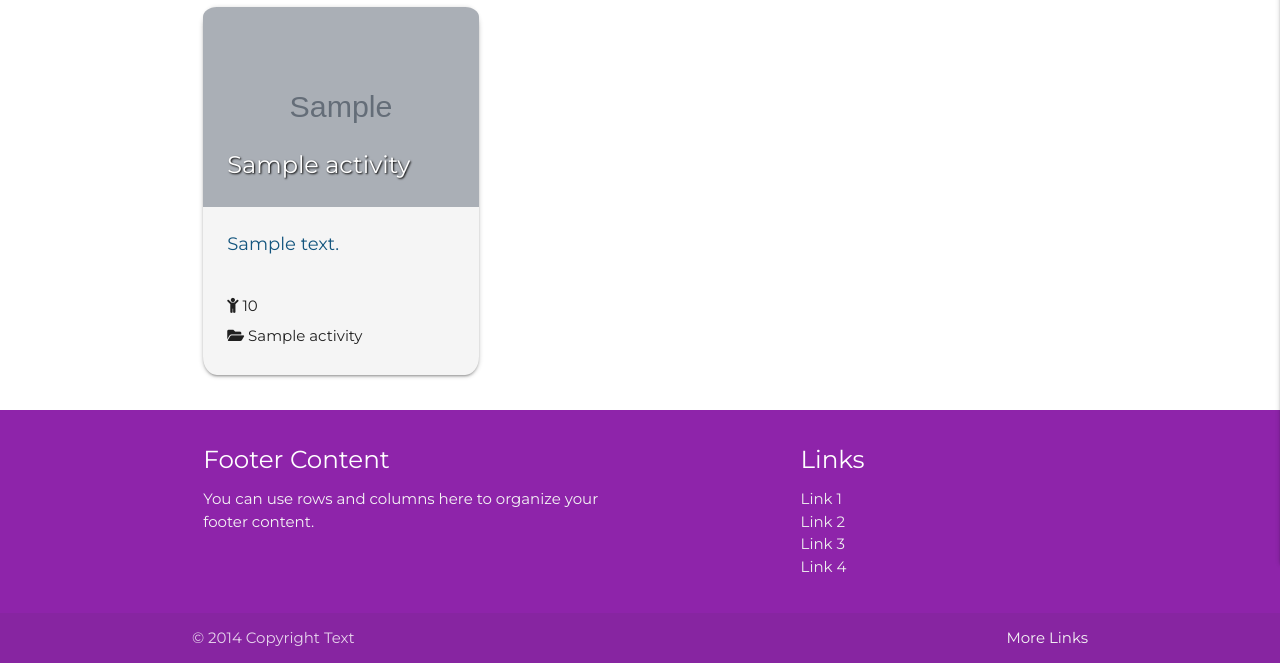
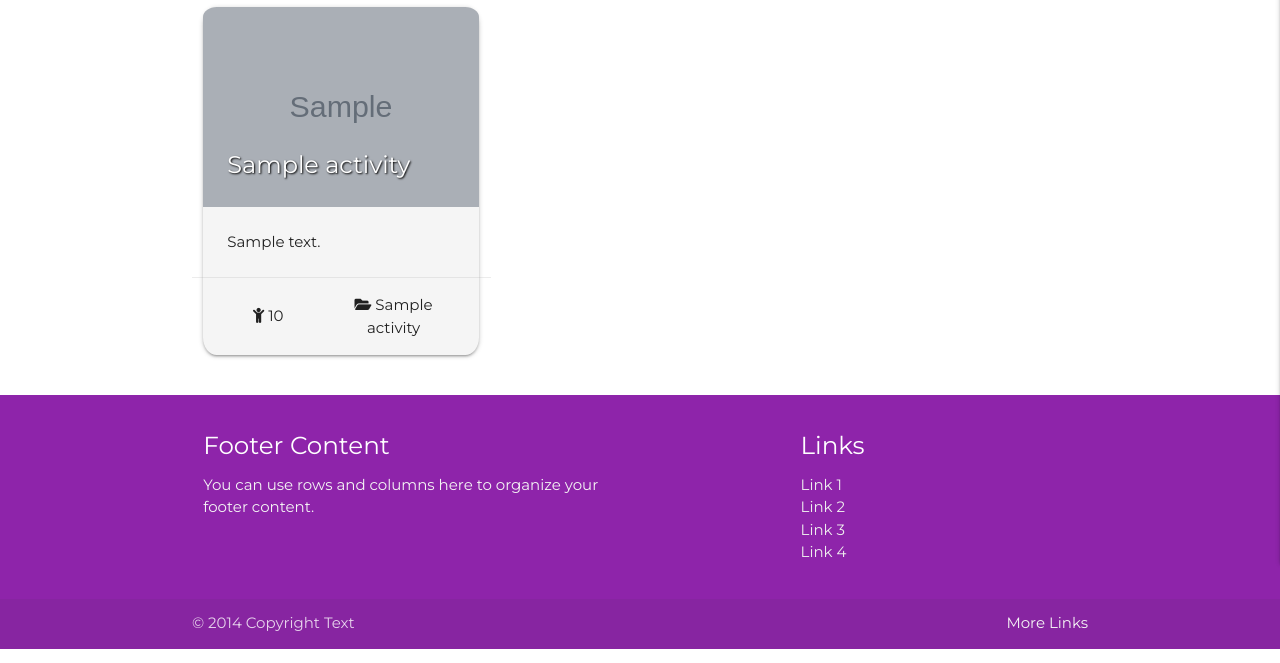
Before and after one commit to Edb83/self-isolution, a Flask app: page /search in a window 1280 px wide. Shown: the part 297-960 px from the top of the page. Run offline with Flask 2, Linux system fonts and the light colour scheme; grey boxes marked "Sample" are stand-in pictures; a database or web service that is not in the repository returns one stand-in record (values such as "Sample title"); some libraries are stand-ins or nearby versions.

Commit message:
Refactor for loops and update styling to be more compact (row and cols for card-action container)

```diff
--- a/static/css/style.css
+++ b/static/css/style.css
@@ -43,21 +43,28 @@ select {
 .card-summary {
     font-size: 1.2em;
     color: #13557e;
-    height: 4rem;;
+    /* height: 4rem; */
 }
 
-.truncate {
+/* .truncate {
     white-space: break-spaces;
     overflow: hidden;
     text-overflow: ellipsis;
-}
+} */
 
 .card-headline {
     letter-spacing: 0.1px;
 }
 
 .activities-card-info-container {
-    line-height: 2rem;
+    /* line-height: 2rem; */
+    min-height: 5rem;
+}
+
+.activities-card-summary {
+    overflow: hidden;
+        white-space: nowrap;
+        text-overflow: ellipsis;
 }
 
 #activity-header {
--- a/templates/activities.html
+++ b/templates/activities.html
@@ -33,10 +33,8 @@
                         <div class="card-image">
                         <a href="{{ url_for('view_activity', activity_id=activity._id) }}">
                             {% if activity.image_file == "" %}
-                                {% for category in categories %}
-                                    {% if category.category_name == activity.category_name %}
+                                {% for category in categories if category.category_name == activity.category_name %}
                                         <img src="{{ category.image_file }}" />
-                                    {% endif %}
                                 {% endfor %}
                             {% else %}
                                 <img src="{{ activity.image_file }}" />
@@ -51,11 +49,17 @@
                         ></a>
                         {% endif %}
                         </div>
-                        <div class="card-content">
-                            <div class="card-summary truncate">{{ activity.activity_summary }}</div>
-                            <div class="activities-card-info-container">
-                                <p><i class="fas fa-child prefix"></i>  {{ activity.target_age }}</p>
-                                <p><i class="fas fa-folder-open prefix"></i> {{ activity.category_name }}</p>
+                        <div class="card-content activities-card-summary">
+                            {{ activity.activity_summary }}
+                        </div>
+                        <div class="row">
+                            <div class="card-action activities-card-info-container valign-wrapper center-align">
+                                <div class="col s5">
+                                    <span><i class="fas fa-child prefix"></i>  {{ activity.target_age }}</span>
+                                </div>
+                                <div class="col s7">
+                                    <span><i class="fas fa-folder-open prefix"></i> {{ activity.category_name }}</span>
+                                </div>
                             </div>
                         </div>
                     </div>
```
